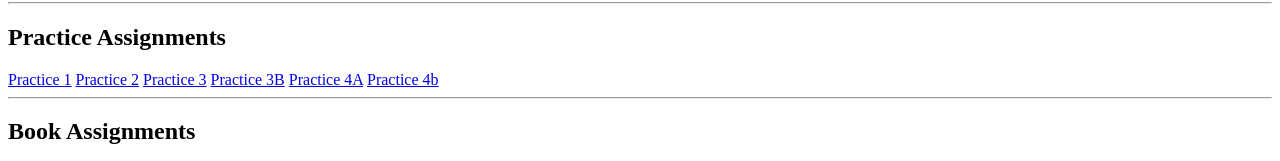
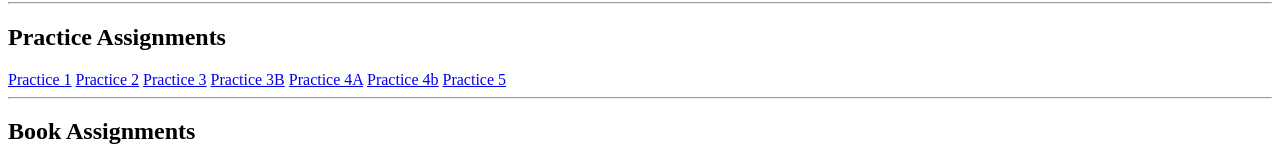
Before and after one commit to flowersin/INFO2420, a plain HTML site: page index.html in a window 1280 px wide. Shown: the part 173-334 px from the top of the page. Drawn offline with Linux system fonts and the light colour scheme.

Commit message:
added link to practice 5

```diff
--- a/index.html
+++ b/index.html
@@ -20,6 +20,7 @@
 					<a href="practice03b.html">Practice 3B</a>
 					<a href="practice04a.html">Practice 4A</a>
 					<a href="CSS3Fonts/CSS3Fonts.html">Practice 4b</a>
+					<a href="practice05/index.html">Practice 5</a>
 				<hr />
 				<h2>Book Assignments</h2>
 					<a href="book01.html">Black Goose Bistro</a>
```
